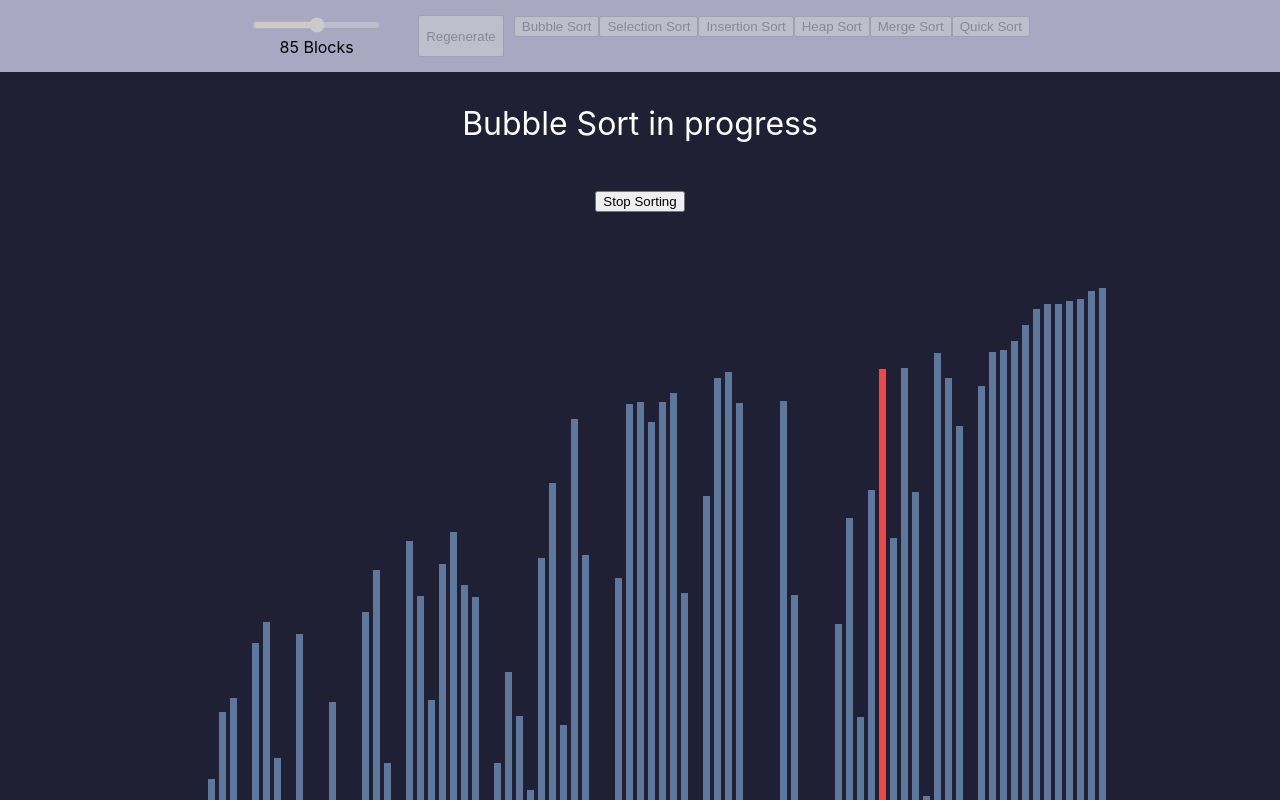
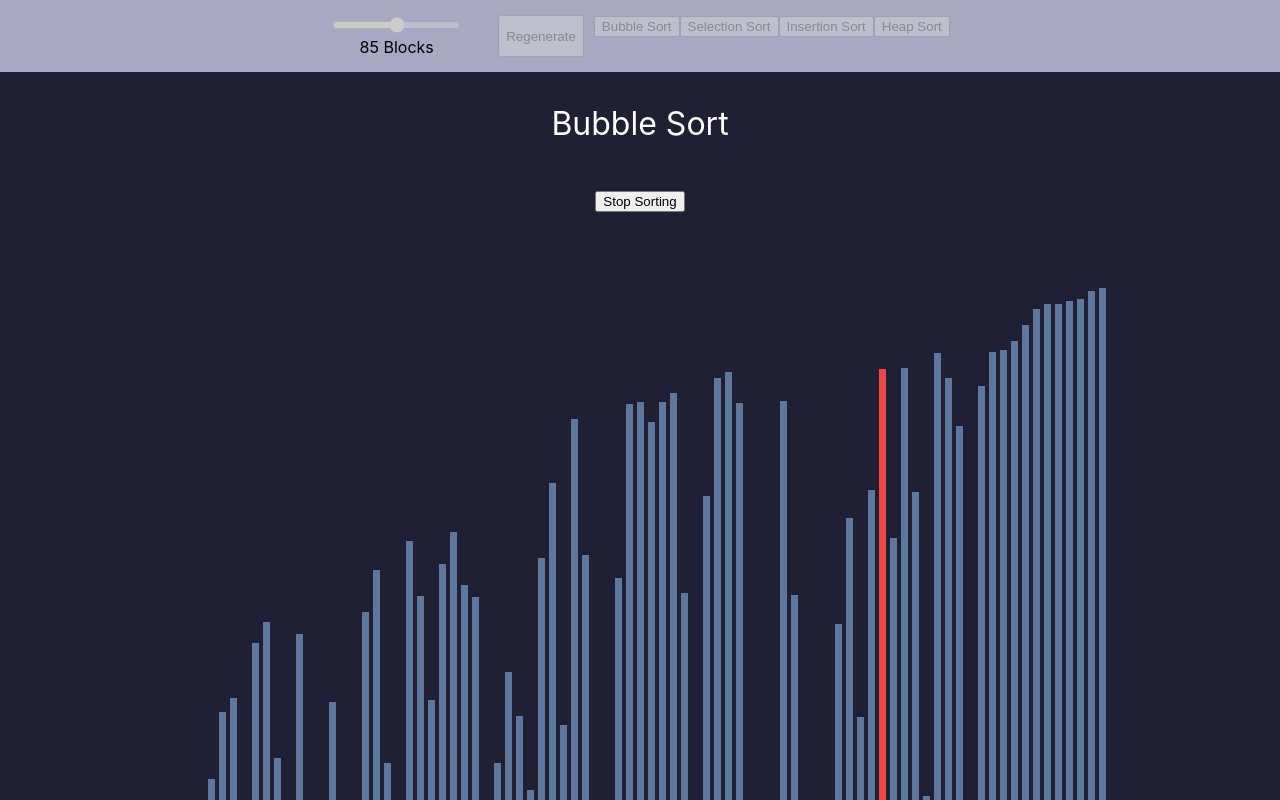
Before and after one commit to Kevrev/AlgoVisualizer, a React (Create React App) app: page / in a window 1280 px wide. Both pictures are taken after a click on the button "Bubble Sort". Shown: the top 800 px of the page. Built offline with nearby package versions, Linux system fonts and the light colour scheme.

Commit message:
Added notifs for other sorts, commented out merge sort and quick sort buttons for time being

```diff
--- a/src/Visualizer/Visualizer.js
+++ b/src/Visualizer/Visualizer.js
@@ -85,30 +85,30 @@ const Visualizer = () => {
             Bubble Sort
           </button>
           <button
-            onClick={() => handleSort(selectionSort)}
+            onClick={() => handleSort(selectionSort, 'Selection Sort')}
             disabled={isSorting}
           >
             Selection Sort
           </button>
           <button
-            onClick={() => handleSort(insertionSort)}
+            onClick={() => handleSort(insertionSort, 'Insertion Sort')}
             disabled={isSorting}
           >
             Insertion Sort
           </button>
-          <button onClick={() => handleSort(heapSort)} disabled={isSorting}>
+          <button onClick={() => handleSort(heapSort,'Heap Sort')} disabled={isSorting}>
             Heap Sort
           </button>
-          <button onClick={() => handleSort(mergeSort)} disabled={isSorting}>
+          {/* <button onClick={() => handleSort(mergeSort, 'Merge Sort')} disabled={isSorting}>
             Merge Sort
           </button>
-          <button onClick={() => handleSort(quickSort)} disabled={isSorting}>
+          <button onClick={() => handleSort(quickSort, 'Quick Sort')} disabled={isSorting}>
             Quick Sort
-          </button>
+          </button> */}
         </div>
       </div>
       <div className="selected-sort">
-        {isSorting && <p>{selectedSort} in progress</p>}
+        {isSorting && <p>{selectedSort}</p>}
         {isSorting && (
           <button onClick={stopSorting} style={{}}>
             Stop Sorting
```
